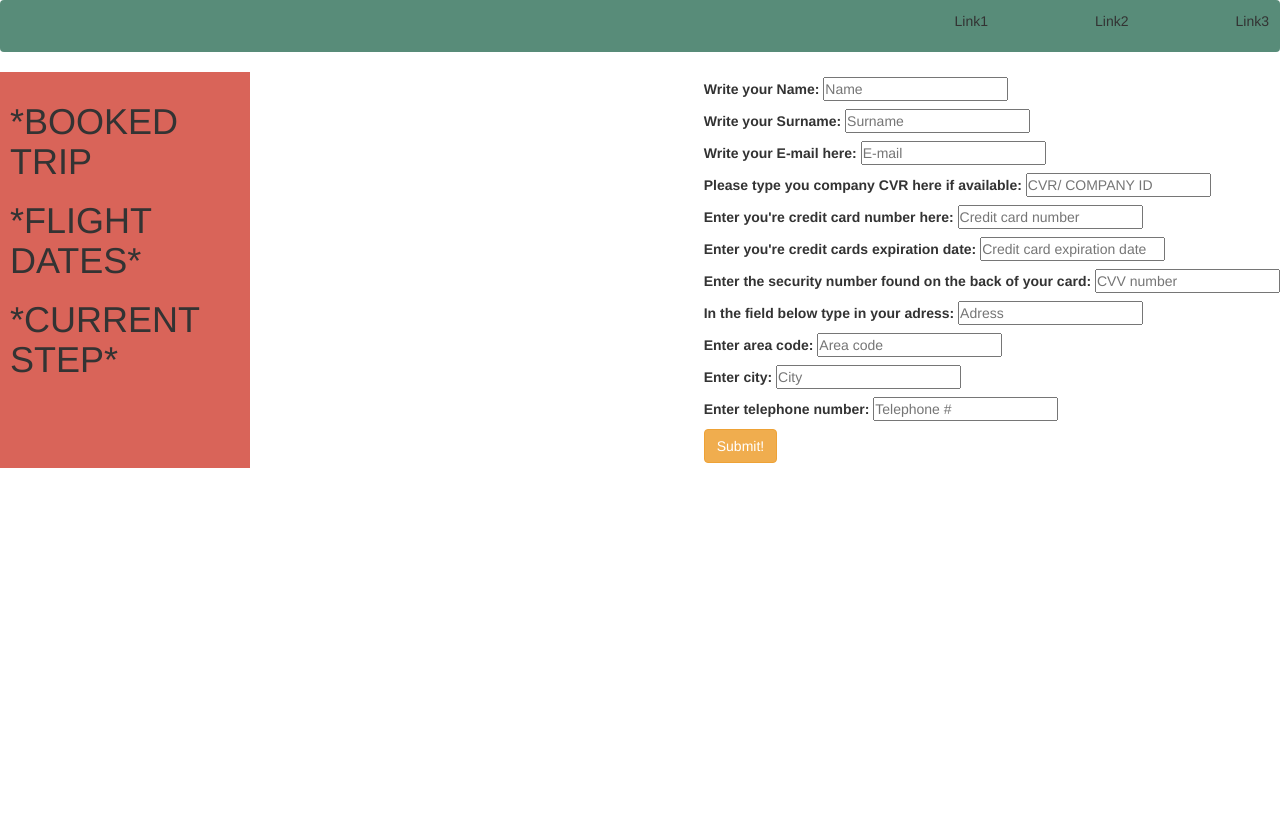
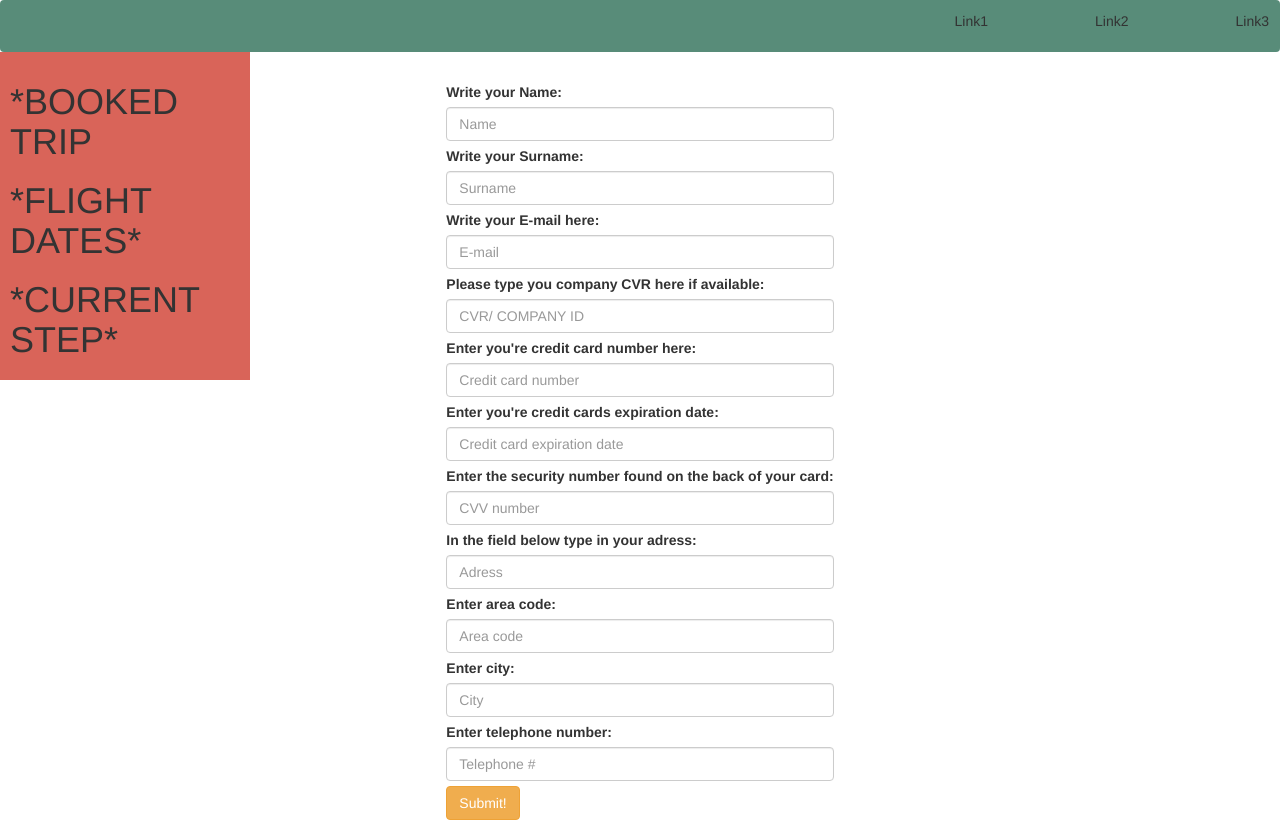
Before and after one commit to velislav-p/ID_mandatory3, a PHP site: page /payment.html in a window 1280 px wide. Before the commit the page ends 468 px from the top, so only its background shows below. Run offline with PHP 8.4, Linux system fonts and the light colour scheme; style sheets or scripts are compiled from the project's sources.

Commit message:
style and sass jazz
:D

```diff
--- a/payment.html
+++ b/payment.html
@@ -36,47 +36,47 @@
     <form>
 				<div class="wdw-payment-InputArea">
         <label for="paymentName">Write your Name:</label>
-        <input type="text" id="paymentName" placeholder="Name">
+        <input type="text" id="paymentName" class="form-control" placeholder="Name">
 				</div>
 				<div class="wdw-payment-InputArea">
         <label for="paymentsurname">Write your Surname:</label>
-        <input type="text" id="paymentSurname" placeholder="Surname">
+        <input type="text" id="paymentSurname" class="form-control" placeholder="Surname">
 			</div>
 			<div class="wdw-payment-InputArea">
         <label for="paymentEmail">Write your E-mail here:</label>
-        <input type="text" id="paymentEmail" placeholder="E-mail">
+        <input type="text" id="paymentEmail" class="form-control" placeholder="E-mail">
 			</div>
 			<div class="wdw-payment-InputArea">
         <label for="paymentCVR">Please type you company CVR here if available:</label>
-        <input type="text" id="paymentCVR" placeholder="CVR/ COMPANY ID">
+        <input type="text" id="paymentCVR" class="form-control" placeholder="CVR/ COMPANY ID">
 			</div>
 			<div class="wdw-payment-InputArea">
         <label for="paymentCreditCardNumber">Enter you're credit card number here:</label>
-        <input type="text" id="paymentCreditCardNumber" placeholder="Credit card number">
+        <input type="text" id="paymentCreditCardNumber" class="form-control" placeholder="Credit card number">
 			</div>
 			<div class="wdw-payment-InputArea">
         <label for="paymentCreditCardDate">Enter you're credit cards expiration date:</label>
-        <input type="text" id="paymentCreditCardDate" placeholder="Credit card expiration date">
+        <input type="text" id="paymentCreditCardDate" class="form-control" placeholder="Credit card expiration date">
 			</div>
 			<div class="wdw-payment-InputArea">
         <label for="paymentCreditCardCVV">Enter the security number found on the back of your card:</label>
-        <input type="text" id="paymentCreditCardCVV" placeholder="CVV number">
+        <input type="text" id="paymentCreditCardCVV" class="form-control" placeholder="CVV number">
 			</div>
 			<div class="wdw-payment-InputArea">
         <label for="paymentAdress">In the field below type in your adress:</label>
-        <input type="text" id="paymentAdress" placeholder="Adress">
+        <input type="text" id="paymentAdress" class="form-control" placeholder="Adress">
 			</div>
 			<div class="wdw-payment-InputArea">
         <label for="paymentAreaCode">Enter area code:</label>
-        <input type="text" id="paymentAreaCode" placeholder="Area code">
+        <input type="text" id="paymentAreaCode" class="form-control" placeholder="Area code">
 			</div>
 			<div class="wdw-payment-InputArea">
         <label for="paymentCity">Enter city:</label>
-        <input type="text" id="paymentCity" placeholder="City">
+        <input type="text" id="paymentCity" class="form-control" placeholder="City">
 			</div>
 			<div class="wdw-payment-InputArea">
         <label for="paymentTelephoneNumber">Enter telephone number:</label>
-        <input type="text" id="paymentTelephoneNumber" placeholder="Telephone #">
+        <input type="text" id="paymentTelephoneNumber" class="form-control" placeholder="Telephone #">
 			</div>
 			<div class="wdw-payment-InputArea">
         <input type="button" class="btn btn-warning" id="btnSubmit" value="Submit!">
--- a/style/media-queries.scss
+++ b/style/media-queries.scss
@@ -2,7 +2,7 @@
   body{
     display:flex;
     flex-wrap:wrap;
-    justify-content:space-between;
+    justify-content:center;
 
   }
   .navbar {
@@ -50,6 +50,9 @@
   }
   .sidebar{
     max-width:250px;
+    position: absolute;
+    left: 0;
+    top: 52px;
   }
   #wdw-search-results{
     width:100%;
--- a/style/style.scss
+++ b/style/style.scss
@@ -25,6 +25,10 @@ body{
 }
 .navbar ul {
   list-style:none;
+}
+
+.wdw-payment {
+  padding: 5px !important;
 }
 
 .wdw-payment-InputArea {
```
